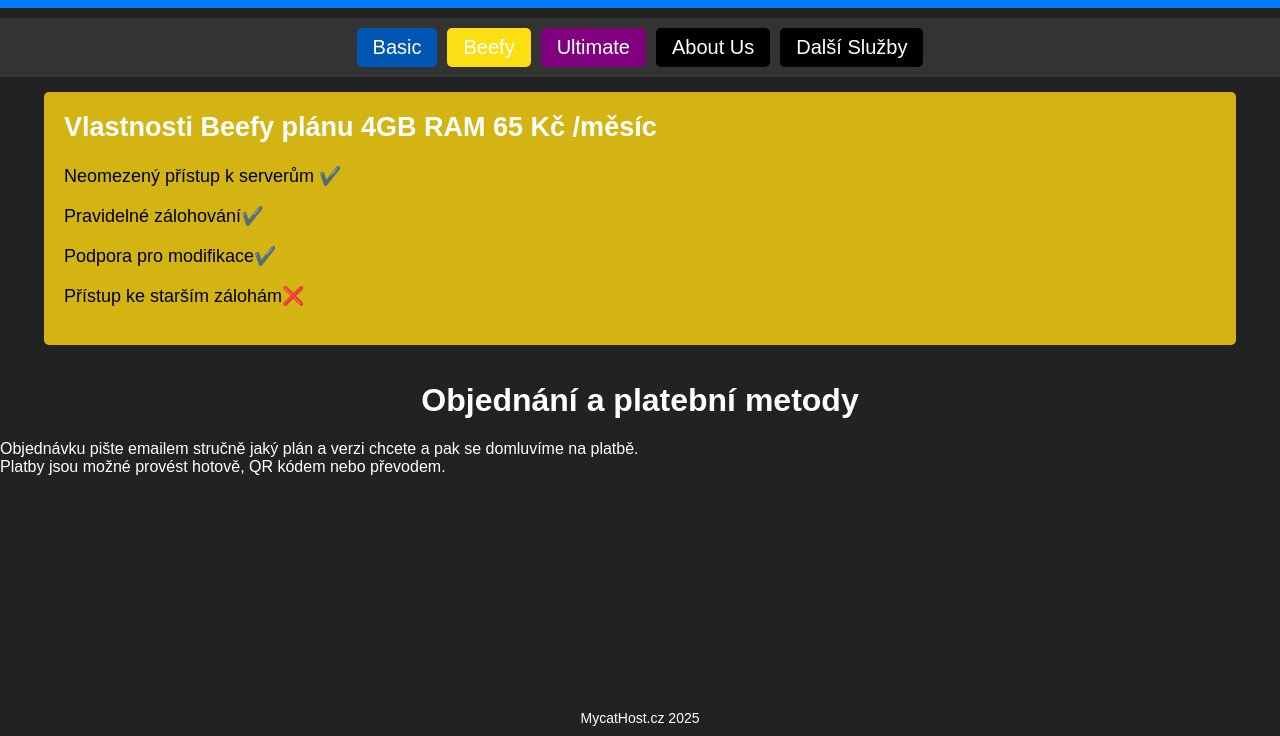
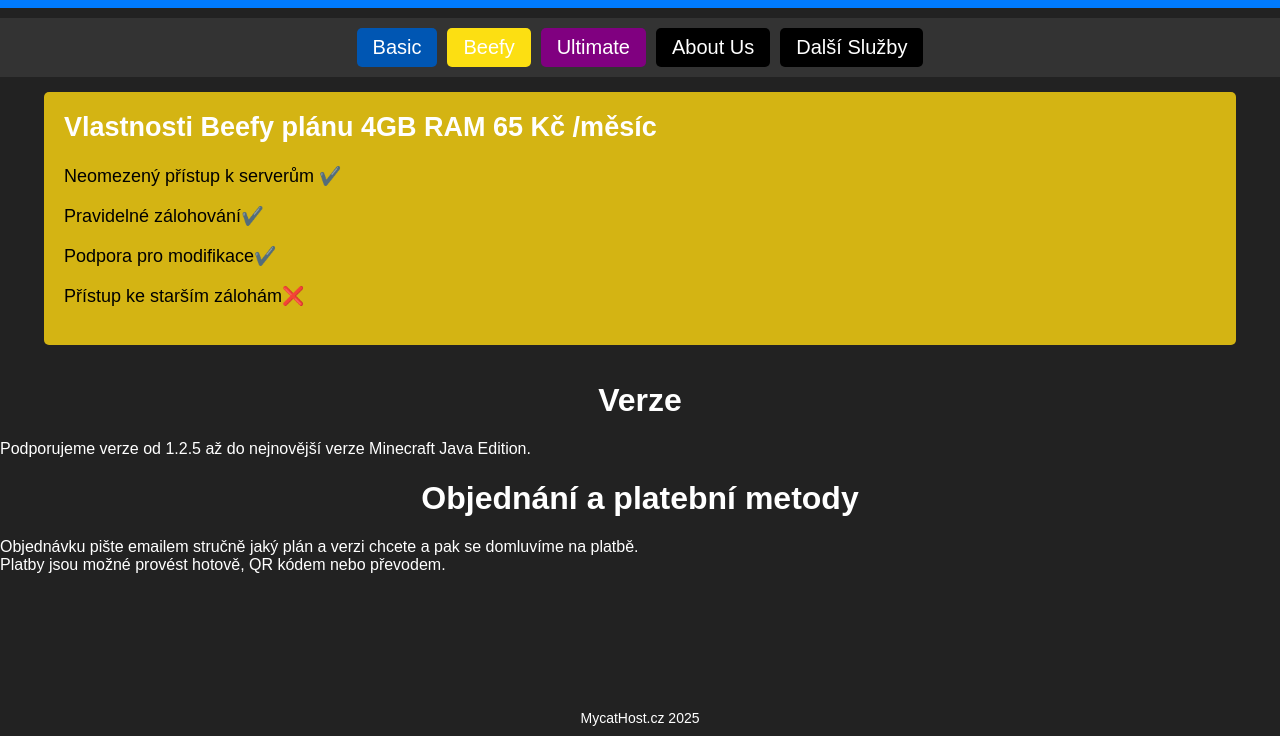
Before and after one commit to Luky1212/MycatHost.cz-Beefy, a plain HTML site: page index.html in a window 1280 px wide. Shown: the part 64-800 px from the top of the page. Drawn offline with Linux system fonts and the light colour scheme.

Commit message:
Update index.html

```diff
--- a/index.html
+++ b/index.html
@@ -163,6 +163,10 @@
   </style>
 </head>
 <body>
+     <h1>Verze </h1>
+
+<span style="color: white;">Podporujeme verze od 1.2.5 až do nejnovější verze Minecraft Java Edition.</span>
+
   <h1>Objednání a platební metody</h1>
 </body>
 
```
